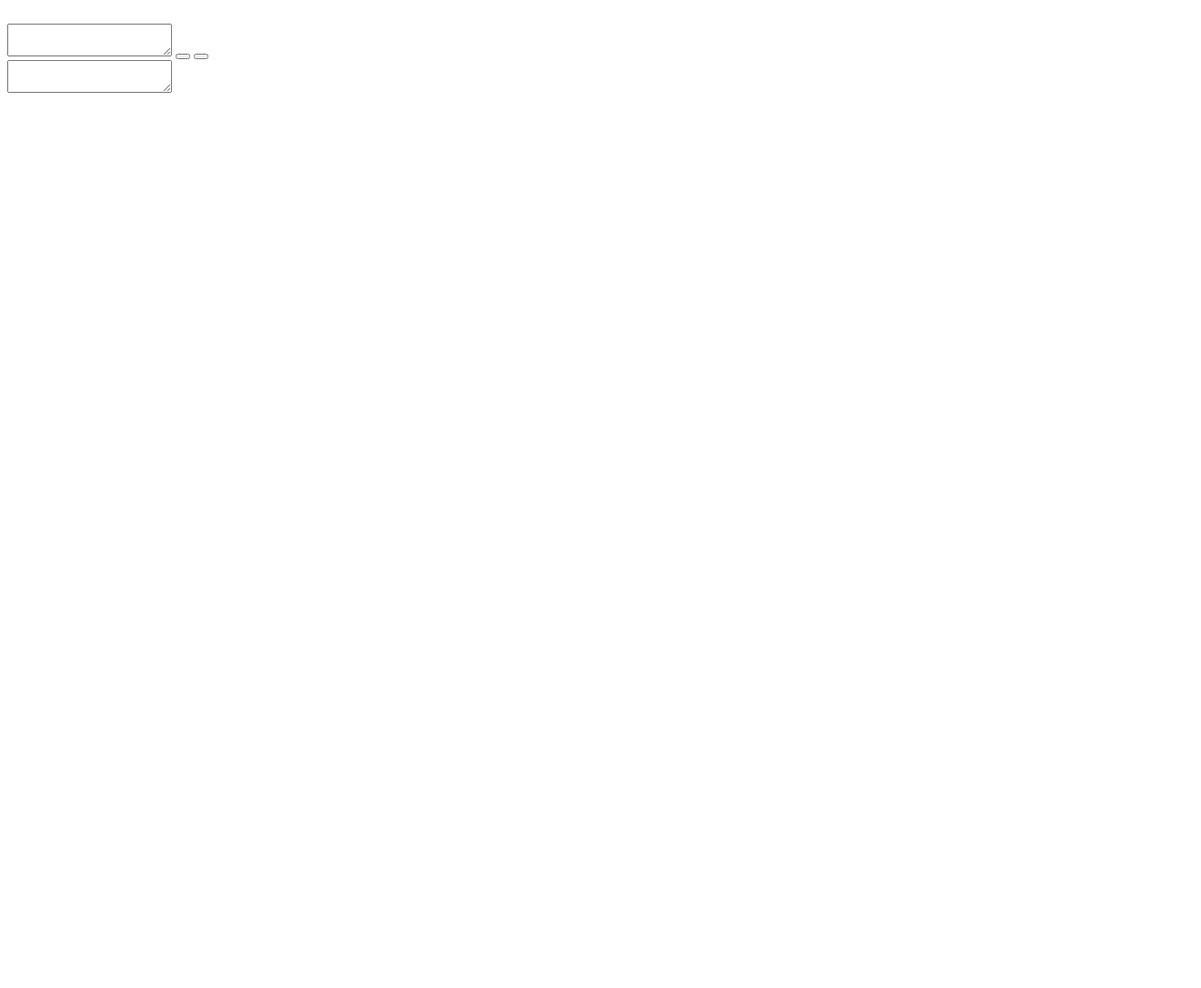
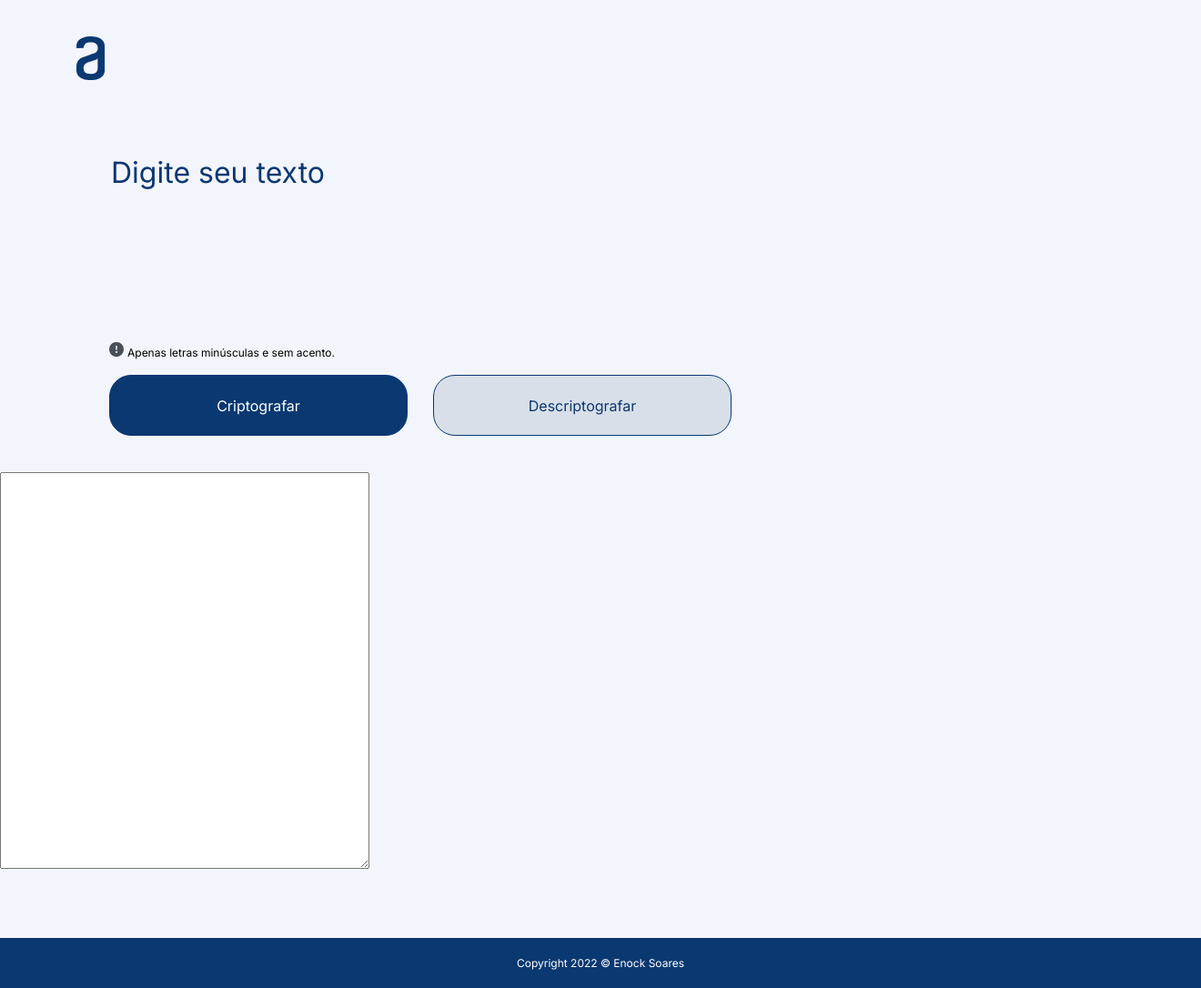
Before and after one commit to enocksoares/decodificador-de-textos, a plain HTML site: page index.html in a window 1280 px wide. Shown: the whole page at 91% size, 1320 px wide, since content can reach past the window. Before the commit the page ends 800 px from the top, so only its background shows below. Drawn offline with Linux system fonts and the light colour scheme.

Commit message:
Estilizando elementos da página com CSS

```diff
--- a/index.html
+++ b/index.html
@@ -5,32 +5,63 @@
 	<head>
 		<meta charset="UTF-8">
 		<title>Decodificador de texto - Alura</title>
+		<link href="style.css" rel="stylesheet" type="text/css">
+		<link rel="preconnect" href="https://fonts.googleapis.com">
+<link rel="preconnect" href="https://fonts.gstatic.com" crossorigin>
+<link href="https://fonts.googleapis.com/css2?family=Inter&display=swap" rel="stylesheet">
 	</head>
 
 	<body>
 
-		<div>
+		<main>
 
-			<img />
+			<section class="logo">
 
-		</div>
+				<img src="images/logo.svg" alt="Logo da Alura"/>
 
-		<div>
+			</section>
 
-			<textarea></textarea>
+			<section class="campo-texto-digitado">
 
-			<button></button>
-			<button></button>
+				<textarea
 
-		</div>
+					autofocus
+					placeholder="Digite seu texto"
 
-		<div>
+				></textarea>
 
-			<textarea></textarea>
+				<section class="campo-aviso">
 
-		</div>
+					<img src="images/icone.svg">
+					<p>Apenas letras minúsculas e sem acento.</p>
+
+				</section>
+
+				<section class="campo-botoes">
+
+
+
+					<button id="botao1">Criptografar</button>
+					<button id="botao2">Descriptografar</button>
+
+				</section>
+
+			</section>
+
+			<section class="campo-texto-resultado">
+
+				<textarea></textarea>
+
+			</section>
+
+		</main>
+
+		<footer class="rodape">
+
+			<p id="texto-rodape">Copyright 2022 &copy Enock Soares</p>
+
+		</footer>
 
 	</body>
 
-
 </html>
--- /dev/null
+++ b/style.css
@@ -0,0 +1,156 @@
+body {
+
+	background: #F3F5FC;
+	margin: 0;
+
+}
+
+.logo {
+
+	display: inline-block;
+	vertical-align: top;
+	margin-top: 40px;
+	margin-left: 84px;
+
+}
+
+.campo-texto-digitado {
+
+	display: inline-block;
+	vertical-align: top;
+
+
+}
+
+.campo-texto-digitado textarea  {
+
+	font-family: "Inter";
+	font-size: 32px;
+	color: #0A3871;
+	width: 680px;
+	height: 200px;
+	margin-top: 168px;
+	margin-right: 80px;
+	resize: none;
+	background: transparent;
+	box-shadow: 0 0 0 0;
+    border: 0 none;
+    outline: 0;
+
+
+}
+
+.campo-texto-digitado textarea::placeholder {
+
+	color: #0A3871;
+
+}
+
+.campo-aviso img, p {
+
+	display: inline;
+	font-family: "Inter";
+	font-size: 12px;
+
+
+}
+
+.campo-botoes {
+
+	display: block;
+	margin-top: 16px;
+
+
+}
+#botao1 {
+
+	width: 328px;
+	height: 67px;
+	margin-right: 24px;
+	background: #0A3871;
+	border: 1px solid #0A3871;
+	border-radius: 24px;
+	font-family: "Inter";
+	font-size: 16px;
+	color: #FFFFFF;
+}
+
+#botao1:hover {
+
+	cursor: pointer;
+	background: #072B61;
+	transition: transform 1s;
+	border: 1px solid #0A3871;
+
+}
+
+#botao1:active {
+
+	background: #052051;
+	border: 1px solid #0A3871;
+
+}
+
+#botao2 {
+
+	width: 328px;
+	height: 67px;
+	margin-right: 24px;
+	background: #D8DFE8;
+	border: 1px solid #0A3871;
+	border-radius: 24px;
+	font-family: "Inter";
+	font-size: 16px;
+	color: #0A3871;
+
+}
+
+#botao2:hover {
+
+	cursor: pointer;
+	background: #EFF1FA;
+	transition: transform 1s;
+	border: 1px solid #0A3871;
+}
+
+#botao2:active {
+
+	background: #E9ECF8;
+	border: 1px solid #0A3871;
+}
+
+.campo-texto-resultado {
+
+	display: absolute;
+	display: inline-block;
+
+
+
+}
+
+.campo-texto-resultado textarea {
+
+	width: 400px;
+	height: 430px;
+	margin: 40px 0 0 0;
+
+
+}
+
+.rodape {
+
+	width: 100%;
+	padding: 20px;
+	background: #0A3871;
+	margin-top: 72px;
+
+}
+
+.rodape, .rodape texto-rodape  {
+
+	font-family: "Inter";
+	font-size: 10px;
+	text-align: center;
+	color: #FFFFFF;
+
+}
```
Also changed, not shown: images/icone.svg (added), images/logo.svg (added).
